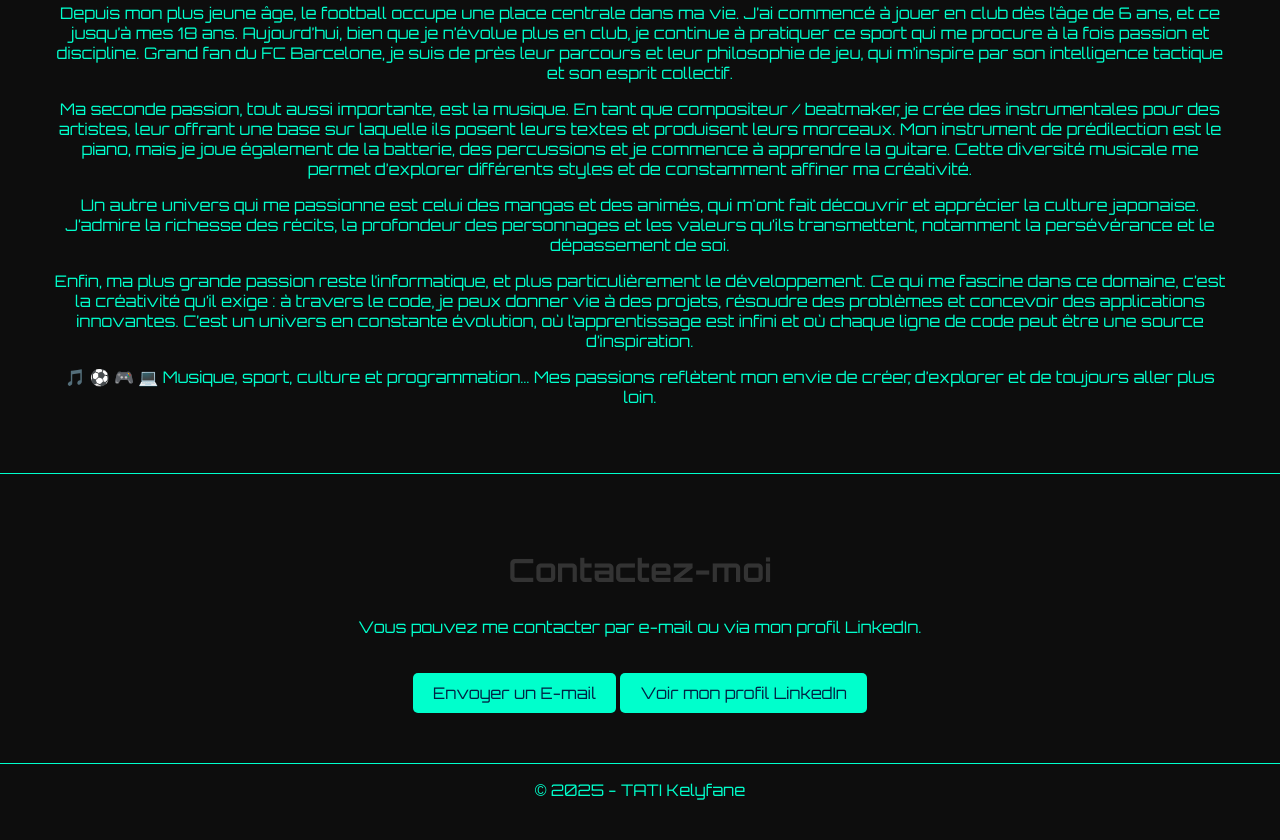
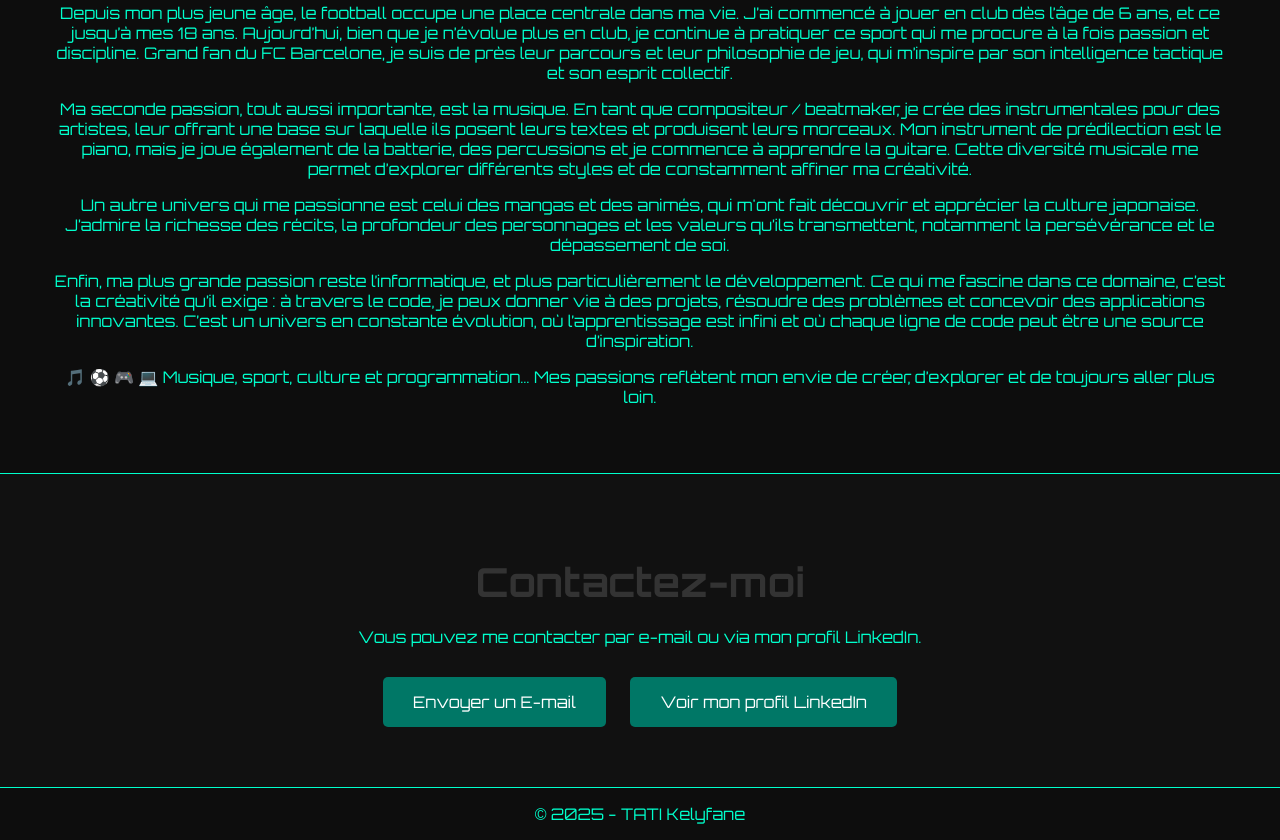
Before and after one commit to ZKSOnDaTrack/Portfolio, a plain HTML site: page index.html in a window 1280 px wide. Shown: the part 2667-3507 px from the top of the page. Before the commit the page ends 3483 px from the top, so only its background shows below. Drawn offline with Linux system fonts and the light colour scheme.

Commit message:
Update style.css

```diff
--- a/style.css
+++ b/style.css
@@ -168,3 +168,33 @@ ul li {
     padding: 5px 0;
     font-size: 1.1em;
 }
+
+#contact {
+    background-color: #111;
+    color: #00ffcc;
+    padding: 50px;
+    text-align: center;
+}
+
+#contact h2 {
+    font-size: 2.5em;
+    margin-bottom: 20px;
+}
+
+.contact-links {
+    margin-top: 20px;
+}
+
+.contact-links .btn {
+    margin: 10px;
+    padding: 15px 30px;
+    background-color: #007766;
+    color: #fff;
+    border-radius: 5px;
+    transition: 0.3s;
+}
+
+.contact-links .btn:hover {
+    background-color: #00ffcc;
+    box-shadow: 0px 0px 10px #00ffcc;
+}
```
